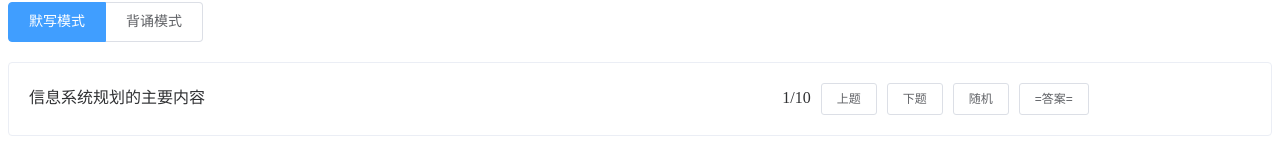
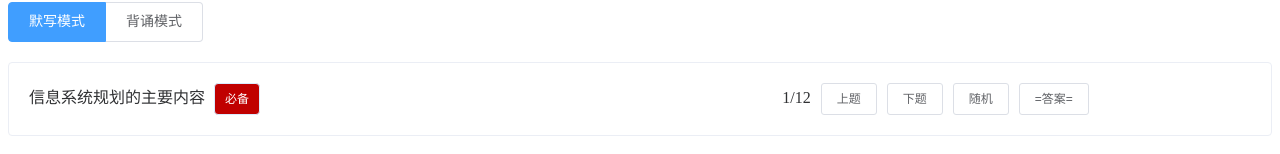
Before and after one commit to yangf325/dictation, a Vue app: page / in a window 1280 px wide. Shown: the part 130-284 px from the top of the page. Built offline with nearby package versions, Linux system fonts and the light colour scheme.

Commit message:
feat： coloe

```diff
--- a/src/components/QuestionDisplay.vue
+++ b/src/components/QuestionDisplay.vue
@@ -1,7 +1,27 @@
 <template>
   <div class="question-display">
     <el-card v-if="mode === 'write'" shadow="hover">
-      <span class="span-title">{{ currentQuestion.title }}</span>
+      <span class="span-title">
+        {{ currentQuestion.title }}
+        <el-tag
+          v-if="currentQuestion.level === 1"
+          style="margin-left: 5px; background-color: #c00000; color: #fff"
+        >
+          必备
+        </el-tag>
+        <el-tag
+          v-if="currentQuestion.level === 2"
+          style="margin-left: 5px; background-color: #9933ff; color: #fff"
+        >
+          重要
+        </el-tag>
+        <el-tag
+          v-if="currentQuestion.level === 3"
+          style="margin-left: 5px; background-color: #ffcc00; color: #fff"
+        >
+          可选
+        </el-tag>
+      </span>
       <!-- 通过内联样式控制透明度 -->
       <span :style="{ opacity: isRandom ? 0 : 1 }">{{ currentIndex + 1 }}/{{ questions.length }}</span>
       <el-button @click="$emit('prev-question')" size="small">上题</el-button>
@@ -18,6 +38,24 @@
         >
           <template #title>
             {{ item.title }}
+            <el-tag
+              v-if="item.level === 1"
+              style="margin-left: 5px; background-color: #c00000; color: #fff"
+            >
+              必备
+            </el-tag>
+            <el-tag
+              v-if="item.level === 2"
+              style="margin-left: 5px; background-color: #9933ff; color: #fff"
+            >
+              重要
+            </el-tag>
+            <el-tag
+              v-if="item.level === 3"
+              style="margin-left: 5px; background-color: #ffcc00; color: #fff"
+            >
+              可选
+            </el-tag>
           </template>
           <div class="answer-content">
             <el-tag
--- a/src/data.js
+++ b/src/data.js
@@ -77,6 +77,18 @@ const questions = [
   },
   {
     chapter: 4,
+    level: 3,
+    title: "内部需求挖掘的注意事项",
+    answer: [
+      "以原始信息获取为主",
+      "避免直接给出解决方案",
+      "及时开展引导性培训",
+      "谨慎信息交叉传递",
+      "关注隐形需求的推演",
+    ],
+  },
+  {
+    chapter: 4,
     level: 2,
     title: "外部需求挖掘的主要工作任务",
     answer: [
@@ -88,6 +100,16 @@ const questions = [
       "标准与规范引用",
     ],
     short: "科技归还国行",
+  },
+  {
+    chapter: 4,
+    level: 3,
+    title: "外部需求挖掘的注意事项",
+    answer: [
+      "国家战略与政策引用",
+      "定性内容转定量对比",
+      "避免信息安全事件",
+    ],
   },
   {
     chapter: 4,
```
